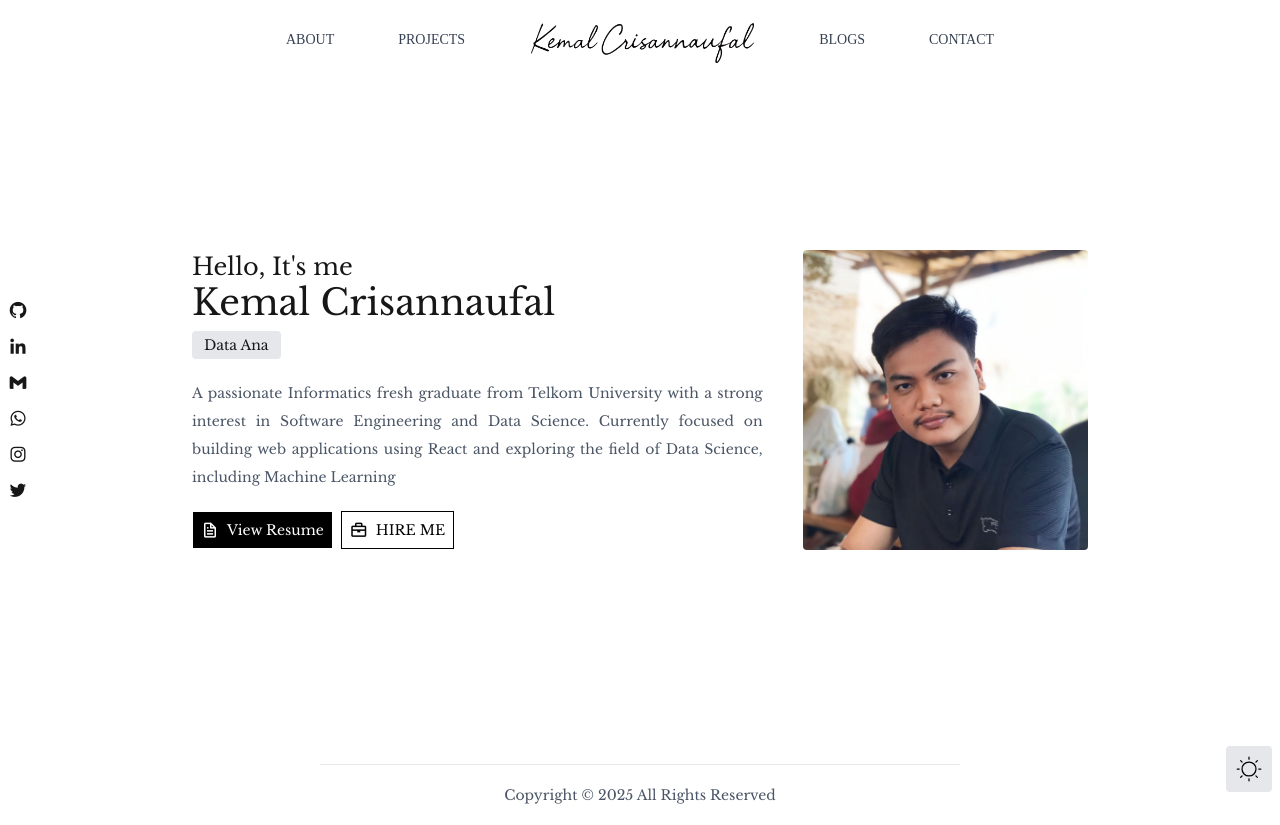
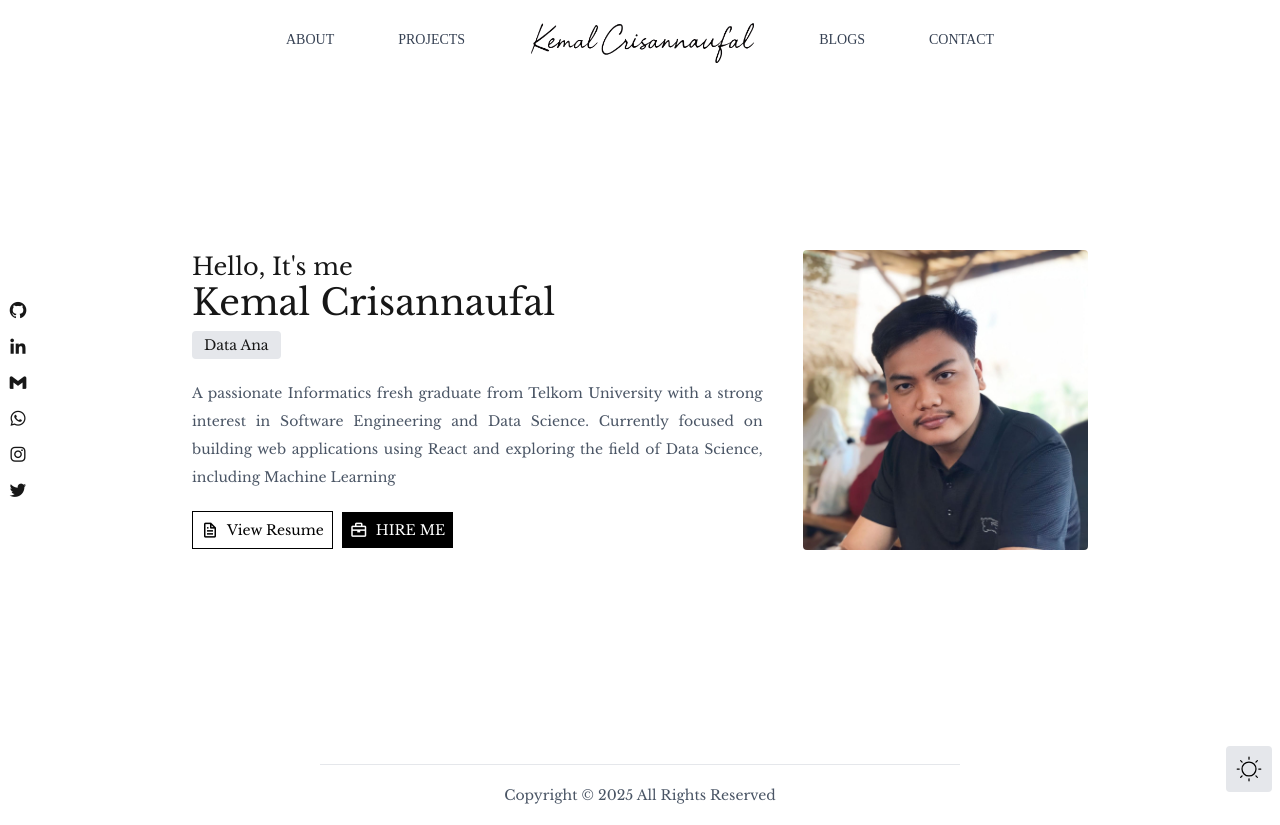
Before and after one commit to kemalcrisannaufal/Portofolio, a Next.js app: page / in a window 1280 px wide. Built offline with nearby package versions, Linux system fonts and the light colour scheme.

Commit message:
style: change button color

```diff
--- a/src/components/ui/Button/Button.tsx
+++ b/src/components/ui/Button/Button.tsx
@@ -23,8 +23,8 @@ const Button = (props: Proptypes) => {
       type={type}
       className={`p-2 border dark:border-white text-sm md:text-base cursor-pointer ${classname} ${
         variant === "primary"
-          ? "bg-white text-black dark:bg-neutral-600 dark:text-white hover:bg-black dark:hover:bg-neutral-600 hover:text-neutral-300"
-          : "bg-black text-white dark:bg-neutral-600 dark:text-white hover:bg-white hover:text-black dark:hover:bg-neutral-600"
+          ? "bg-black text-white dark:bg-neutral-600 dark:text-white hover:bg-white hover:text-black  dark:hover:bg-neutral-600"
+          : "bg-white text-black dark:bg-neutral-600 dark:text-white hover:bg-black dark:hover:bg-neutral-600 hover:text-neutral-300"
       }`}
       onClick={onClick}
       disabled={disabled}
```
